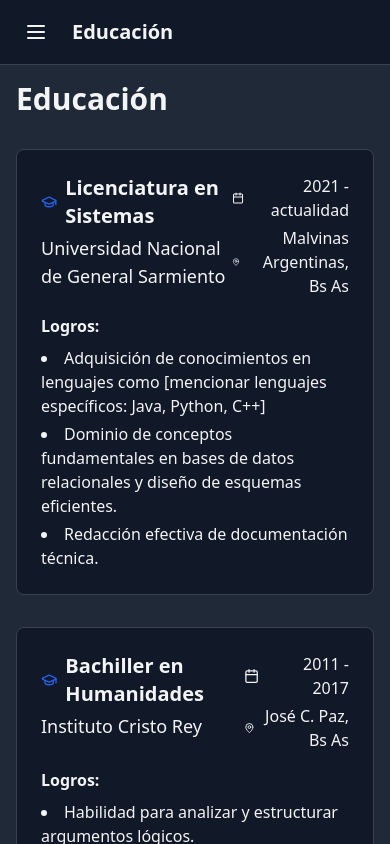
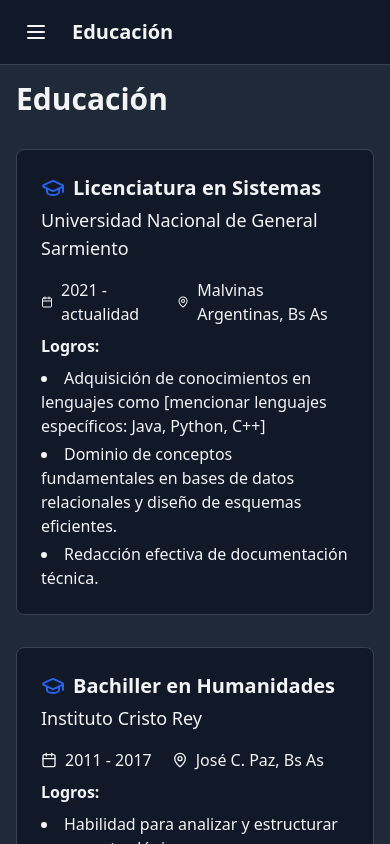
Before and after one commit to 35Oz/myportfolio, a React (Vite) app: page /education in a window 390 px wide. Shown: the top 844 px of the page. Built offline with nearby package versions, Linux system fonts and the light colour scheme.

Commit message:
period and location fixed in education page for mobile view

```diff
--- a/src/Pages/Education.tsx
+++ b/src/Pages/Education.tsx
@@ -60,14 +60,15 @@ const Education: React.FC = () => {
         {education.map((edu, index) => (
           <div key={index} className="border border-gray-700 rounded-lg  p-6 bg-gray-900">
             <div className="flex items-start justify-between mb-4">
-              <div>
+              <div >
                 <div className="flex items-center space-x-2">
                   <GraduationCap size={24} className="text-blue-600" />
                   <h2 className="text-xl font-bold">{edu.degree}</h2>
                 </div>
                 <h3 className="text-lg mt-1">{edu.school}</h3>
               </div>
-              <div className="text-right">
+              {/*PC view */}
+              <div className="text-right hidden md:block">
                 <div className="flex items-center space-x-2 ">
                   <Calendar size={16} />
                   <span>{edu.period}</span>
@@ -77,7 +78,19 @@ const Education: React.FC = () => {
                   <span>{edu.location}</span>
                 </div>
               </div>
+
             </div>
+            {/*Mobile view*/}
+            <div className="md:hidden flex mb-2">
+                <div className="flex items-center space-x-2 ">
+                  <Calendar size={16} />
+                  <span>{edu.period}</span>
+                </div>
+                <div className="flex items-center space-x-2 ml-5">
+                  <MapPin size={16} />
+                  <span>{edu.location}</span>
+                </div>
+              </div>
 
             <div>
               <h4 className="font-semibold mb-2">Logros:</h4>
```
